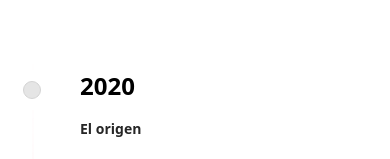
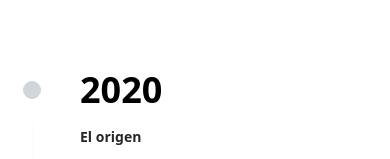
Before and after one commit to carrada/chiiko-website, a React (Vite) app: page /nosotros in a window 390 px wide. Shown: the part 347-506 px from the top of the page. Built offline with nearby package versions, Linux system fonts and the light colour scheme.

Commit message:
fix: Timeline dots gray on all screen sizes

```diff
--- a/src/components/ui/timeline.tsx
+++ b/src/components/ui/timeline.tsx
@@ -44,15 +44,15 @@ export const Timeline = ({ data }: { data: TimelineEntry[] }) => {
           >
             <div className="sticky flex flex-col md:flex-row z-40 items-center top-40 self-start max-w-xs lg:max-w-sm md:w-full">
               <div className="h-10 absolute left-3 md:left-3 w-10 rounded-full bg-white dark:bg-black flex items-center justify-center">
-                <div className="h-4 w-4 rounded-full bg-neutral-200 dark:bg-neutral-800 border border-neutral-300 dark:border-neutral-700 p-2" />
+                <div className="h-4 w-4 rounded-full bg-gray-300 border border-gray-300 p-2" />
               </div>
-              <h3 className="hidden md:block text-2xl md:text-4xl md:pl-20 font-bold text-black dark:text-white">
+              <h3 className="hidden md:block text-4xl md:text-4xl md:pl-20 font-bold text-black dark:text-white">
                 {item.title}
               </h3>
             </div>
 
             <div className="relative pl-20 pr-4 md:pl-4 w-full">
-              <h3 className="md:hidden block text-2xl mb-4 text-left font-bold text-black dark:text-white">
+              <h3 className="md:hidden block text-4xl mb-4 text-left font-bold text-black dark:text-white">
                 {item.title}
               </h3>
               {item.content}{" "}
```
